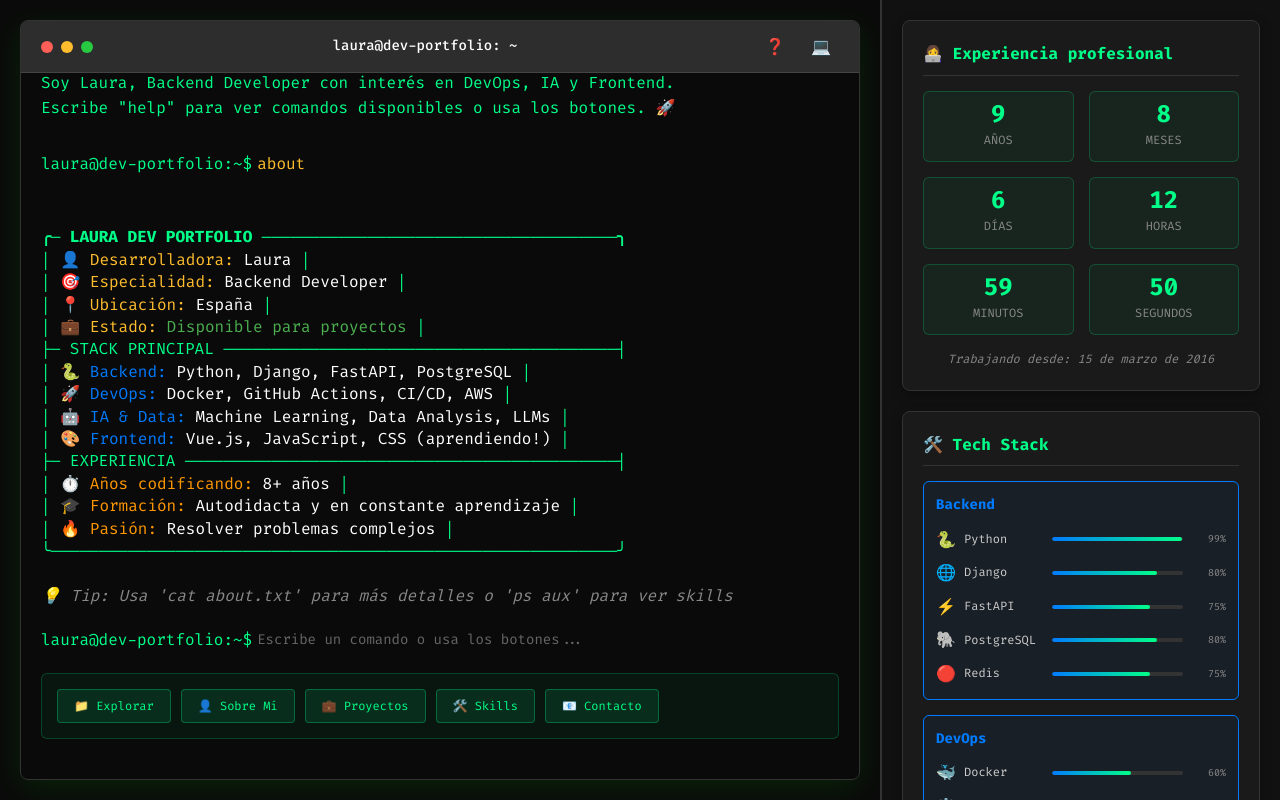
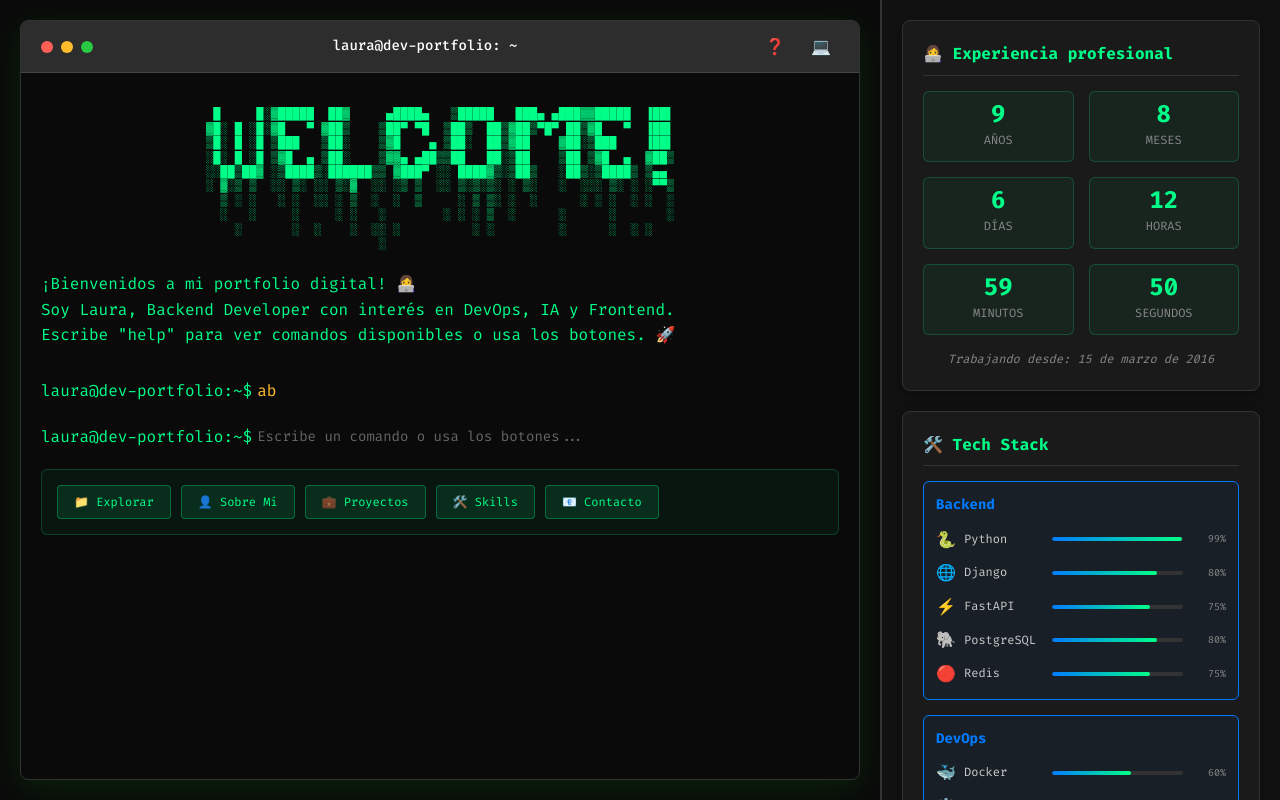
Before and after one commit to LMPombar/lmp_web, a Vue app: page / in a window 1280 px wide. Built offline with nearby package versions, Linux system fonts and the light colour scheme.

Commit message:
fix: add blinking effect to the current cursor

```diff
--- a/src/components/TerminalPortfolio.vue
+++ b/src/components/TerminalPortfolio.vue
@@ -42,6 +42,7 @@
                 <div class="command-line">
                   <span class="prompt">{{ entry.prompt }}</span>
                   <span class="command">{{ entry.command }}</span>
+                  <span v-if="isTypingCommand && index === commandHistory.length - 1" class="typing-cursor">_</span>
                 </div>
                 <div v-if="entry.output" class="command-output" v-html="entry.output"></div>
               </div>
@@ -117,6 +118,7 @@ export default {
       commandHistory: [],
       commandHistoryIndex: -1,
       typedWelcome: '',
+      isTypingCommand: false,
 
       asciiArt: `
  █     █░▓█████  ██▓     ▄████▄   ▒█████   ███▄ ▄███▓▓█████  ▐██▌
@@ -159,13 +161,13 @@ export default {
       🌟 Especialidades: Python, DevOps, IA, Frontend
 
       📍 Ubicación: España
-      💼 Estado: Disponible para proyectos
-      🎓 Formación: Autodidacta y en constante aprendizaje
+      💼 Estado: Trabajando en SoftwareOne
+      🎓 Formación: Universidad de A Coruña, pero en constante aprendizaje
 
       🔧 Backend: Python, APIs REST, Bases de datos
       🚀 DevOps: Docker, CI/CD, Cloud
-      🤖 IA: Machine Learning, análisis de datos
-      🎨 Frontend: Vue.js, JavaScript, CSS (¡aprendiendo!)
+      🤖 IA: Machine Learning, análisis de datos, LLMs
+      🎨 Frontend: JavaScript, Alpine.js, Angular, Vue.js (¡aprendiendo!)
 
       💡 Me apasiona resolver problemas complejos y crear soluciones elegantes.
       🌱 Siempre en búsqueda de nuevos desafíos y tecnologías.
@@ -220,7 +222,7 @@ export default {
   mounted() {
     this.typeWelcomeMessage()
     this.focusInput()
-    this.addInitialCommands()
+    // addInitialCommands() ahora se llama desde typeWelcomeMessage()
   },
 
   methods: {
@@ -233,6 +235,11 @@ export default {
           this.typedWelcome += this.welcomeMessage.charAt(i);
           i++;
           setTimeout(typeWriter, speed);
+        } else {
+          // Cuando termine de escribirse, ejecutar el comando about
+          setTimeout(() => {
+            this.addInitialCommands();
+          }, 1500); // Pausa de 1.5s después del mensaje
         }
       };
       setTimeout(typeWriter, 1000);
@@ -240,14 +247,39 @@ export default {
     },
 
     addInitialCommands() {
-      setTimeout(() => {
+      // Primero mostrar el prompt vacío
       this.commandHistory.push({
           prompt: 'laura@dev-portfolio:~$',
-          command: 'about',
-          output: this.executeNeofetch()
+          command: '',
+          output: ''
       });
       this.scrollToBottom();
-      }, 3000);
+
+      // Activar cursor de escritura
+      this.isTypingCommand = true;
+
+      // Simular escritura del comando "about" letra por letra
+      const command = 'about';
+      let i = 0;
+      const typeCommand = () => {
+        if (i < command.length) {
+          this.commandHistory[this.commandHistory.length - 1].command = command.substring(0, i + 1);
+          i++;
+          setTimeout(typeCommand, 120); // 120ms por letra para efecto más realista
+        } else {
+          // Desactivar cursor de escritura
+          this.isTypingCommand = false;
+
+          // Cuando termine de escribir el comando, mostrar el resultado
+          setTimeout(() => {
+            this.commandHistory[this.commandHistory.length - 1].output = this.executeNeofetch();
+            this.scrollToBottom();
+          }, 300); // Pausa más corta antes de mostrar resultado
+        }
+      };
+
+      // Empezar a escribir el comando después de una pausa
+      setTimeout(typeCommand, 600);
     },
 
     executeCommand() {
@@ -334,8 +366,7 @@ export default {
     },
 
         executeNeofetch() {
-            return `
-<div class="system-info">
+            return `<div class="system-info">
 <span style="color: #00ff88; font-weight: bold;">╭─ LAURA DEV PORTFOLIO ─────────────────────────────────────╮</span>
 <span style="color: #00ff88;">│</span> <span style="color: #ffbd2e;">👤 Desarrolladora:</span> <span style="color: #fff;">Laura</span>                                    <span style="color: #00ff88;">│</span>
 <span style="color: #00ff88;">│</span> <span style="color: #ffbd2e;">🎯 Especialidad:</span>  <span style="color: #fff;">Backend Developer</span>                        <span style="color: #00ff88;">│</span>
@@ -600,6 +631,16 @@ export default {
   margin-left: 5px;
 }
 
+.typing-cursor {
+  color: #00ff88;
+  animation: blink 1s infinite;
+}
+
+@keyframes blink {
+  0%, 50% { opacity: 1; }
+  51%, 100% { opacity: 0; }
+}
+
 .command-output {
   color: #ccc;
   margin-left: 0;
```
